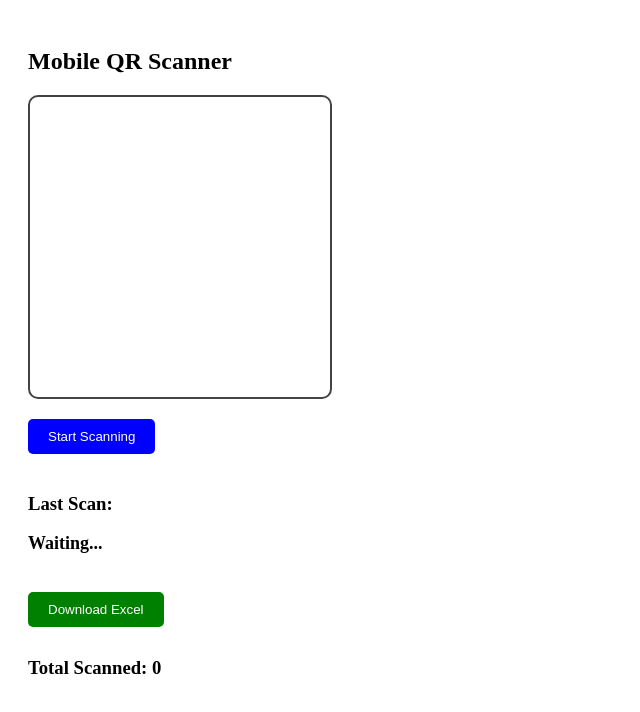
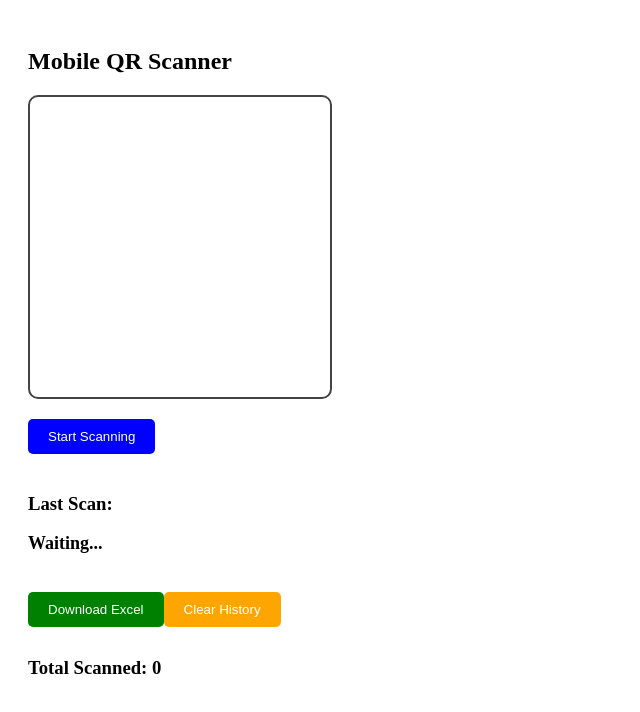
Before and after one commit to disit57186-alt/qrReader, a React (Vite) app: page / in a window 1280 px wide. Shown: the top 712 px of the page, without its empty margins (0-640 px from the left). Built offline with nearby package versions, Linux system fonts and the light colour scheme.

Commit message:
add clear history button

```diff
--- a/src/QRScanner.jsx
+++ b/src/QRScanner.jsx
@@ -40,7 +40,7 @@ export default function QRScanner({ qrBoxSize = 250, fps = 25 }) {
 
     try {
       await scanner.start(
-        { facingMode: "environment" }, // use back camera
+        { facingMode: "environment" },
         { fps, qrbox: qrBoxSize },
         async (decodedText) => {
           if (!scannedSet.current.has(decodedText)) {
@@ -56,7 +56,7 @@ export default function QRScanner({ qrBoxSize = 250, fps = 25 }) {
             setLastScan(decodedText);
           }
         },
-        (_error) => {}
+        () => {}
       );
 
       scannerRef.current = scanner;
@@ -70,10 +70,13 @@ export default function QRScanner({ qrBoxSize = 250, fps = 25 }) {
   // Stop scanning
   const stopScanning = () => {
     if (scannerRef.current) {
-      scannerRef.current.stop().then(() => {
-        scannerRef.current = null;
-        setScanning(false);
-      }).catch(() => {});
+      scannerRef.current
+        .stop()
+        .then(() => {
+          scannerRef.current = null;
+          setScanning(false);
+        })
+        .catch(() => {});
     }
   };
 
@@ -89,11 +92,20 @@ export default function QRScanner({ qrBoxSize = 250, fps = 25 }) {
     });
 
     const file = new Blob([excelBuffer], {
-      type:
-        "application/vnd.openxmlformats-officedocument.spreadsheetml.sheet",
+      type: "application/vnd.openxmlformats-officedocument.spreadsheetml.sheet",
     });
 
     saveAs(file, `QRCode_Scans_${Date.now()}.xlsx`);
+  };
+
+  // ⭐ Clear all scan history
+  const clearHistory = async () => {
+    if (!dbRef.current) return;
+
+    await dbRef.current.clear("scans"); // clear IndexedDB
+    setHistory([]);                     // clear UI list
+    setLastScan("");                    // reset last scan
+    scannedSet.current = new Set();     // reset duplicate tracking
   };
 
   return (
@@ -144,7 +156,9 @@ export default function QRScanner({ qrBoxSize = 250, fps = 25 }) {
       )}
 
       <h3>Last Scan:</h3>
-      <p style={{ fontSize: 18, fontWeight: "bold" }}>{lastScan || "Waiting..."}</p>
+      <p style={{ fontSize: 18, fontWeight: "bold" }}>
+        {lastScan || "Waiting..."}
+      </p>
 
       <button
         onClick={exportToExcel}
@@ -161,6 +175,22 @@ export default function QRScanner({ qrBoxSize = 250, fps = 25 }) {
         Download Excel
       </button>
 
+      {/* ⭐ Clear History Button */}
+      <button
+        onClick={clearHistory}
+        style={{
+          background: "orange",
+          color: "#fff",
+          padding: "10px 20px",
+          border: "none",
+          borderRadius: 5,
+          cursor: "pointer",
+          marginTop: 10,
+        }}
+      >
+        Clear History
+      </button>
+
       <h3 style={{ marginTop: 30 }}>Total Scanned: {history.length}</h3>
 
       <ul>
```
